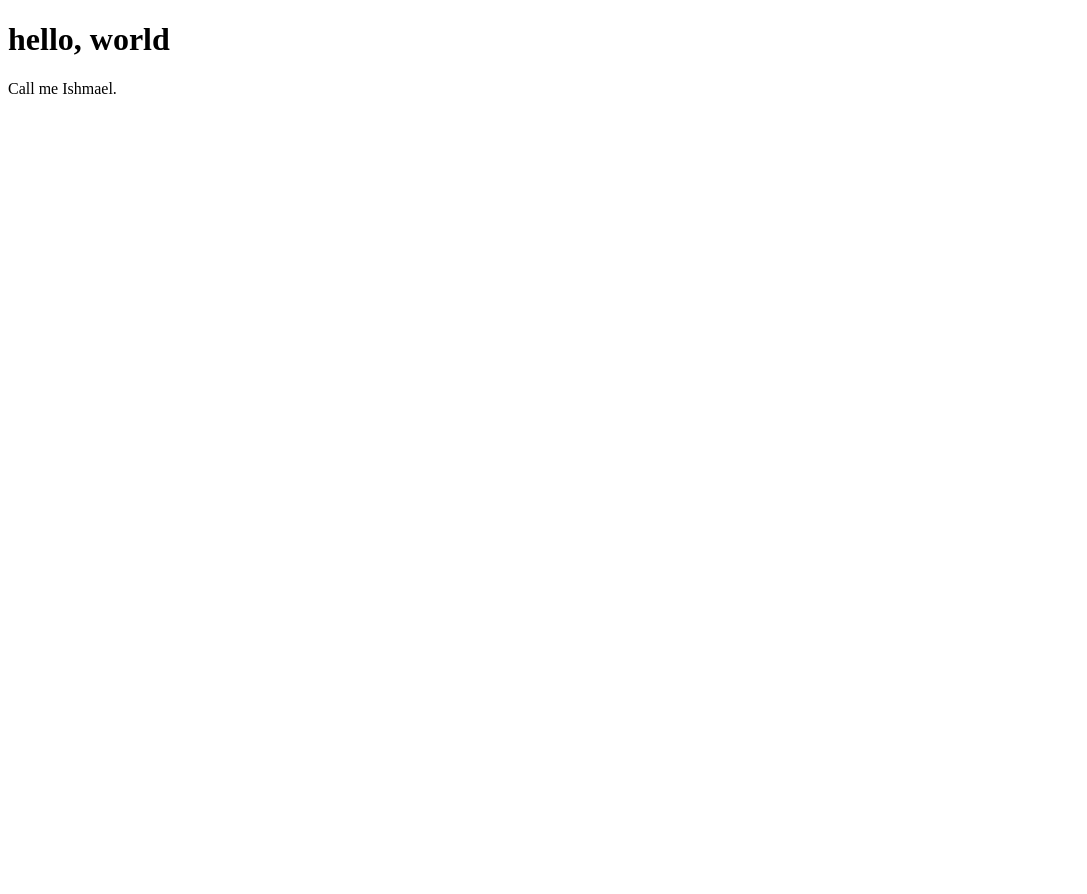
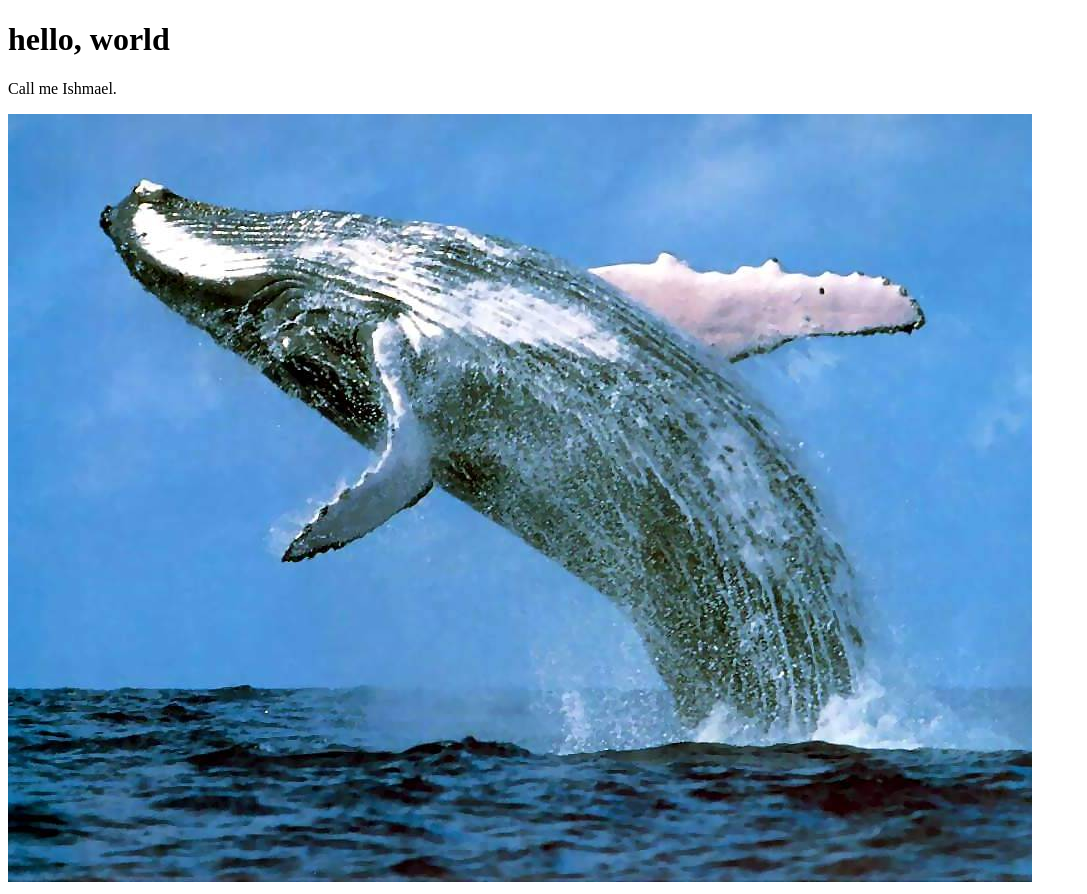
Before and after one commit to jcjxdippa/website, a plain HTML site: page index.html in a window 1280 px wide. Shown: the whole page, without its empty margins (0-1087 px from the left). Before the commit the page ends 800 px from the top, so only its background shows below. Drawn offline with Linux system fonts and the light colour scheme.

Commit message:
add whale img

```diff
--- a/index.html
+++ b/index.html
@@ -8,5 +8,6 @@
   <body>
     <h1>hello, world</h1>
     <p>Call me Ishmael.</p>
+    <img  src="images/whale.jpg">
   </body>
 </html>
```
Also changed, not shown: images/whale.jpg (added), 2 other files.
